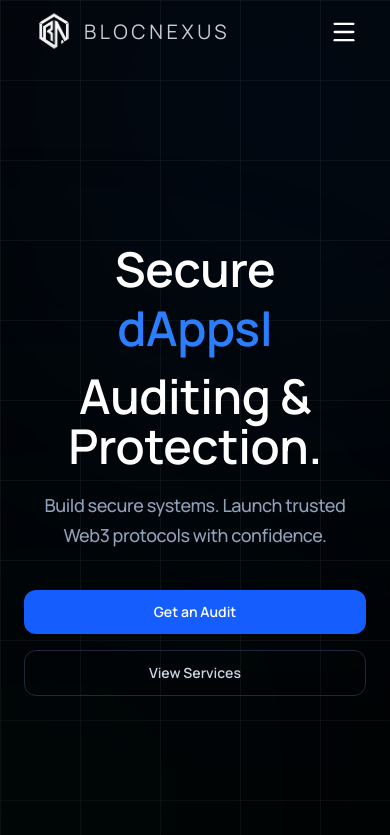
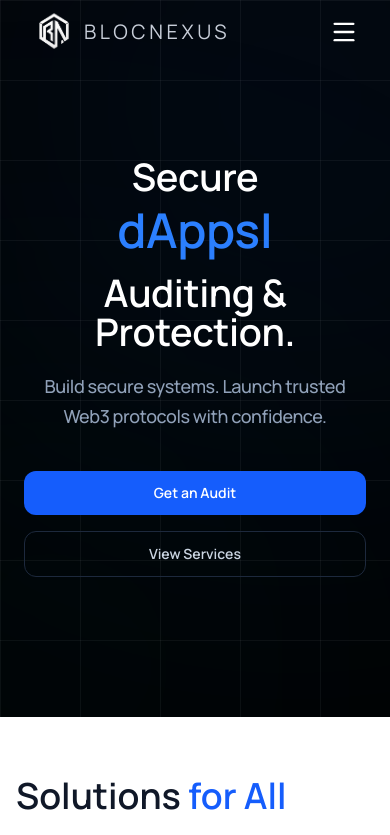
Before and after one commit to Yogeshwaran080/blocnexus_auditfirm, a React (Vite) app: page / in a window 390 px wide. Shown: the top 835 px of the page. Built offline with nearby package versions, Linux system fonts and the light colour scheme.

Commit message:
hero specification

```diff
--- a/src/components/Hero.jsx
+++ b/src/components/Hero.jsx
@@ -5,12 +5,29 @@ import TextType from "../utility/TextType";
 export default function Hero() {
   return (
     <section
-      id="home"
-      className="relative min-h-screen overflow-hidden bg-black font-manrope"
-    >
+  id="home"
+  className="relative min-h-[85vh] md:min-h-screen overflow-hidden bg-black font-manrope"
+>
       <GridBackground />
 
-      <div className="relative z-10 mx-auto flex min-h-screen max-w-7xl items-center px-6 md:px-8 pt-24">
+      <div
+  className="
+    relative
+    z-10
+    mx-auto
+    flex
+    min-h-[85vh]
+    md:min-h-screen
+    items-center
+    max-w-7xl
+    px-6
+    md:px-8
+    pt-14
+    md:pt-24
+    pb-10
+    md:pb-0
+  "
+>
         <div className="max-w-4xl w-full">
 
           {/* TITLE */}
@@ -23,7 +40,7 @@ export default function Hero() {
             {/* MOBILE VIEW */}
             <div className="block md:hidden text-center">
 
-              <div className="text-5xl font-semibold leading-[1.05]">
+             <div className="text-[38px] font-semibold leading-[1.05]">
                 Secure
               </div>
 
@@ -53,7 +70,7 @@ export default function Hero() {
                 />
               </div>
 
-              <div className="mt-2 text-5xl font-semibold leading-[1.05]">
+              <div className="mt-2 text-[38px] font-semibold leading-[1.05]">
                 Auditing & Protection.
               </div>
             </div>
```
